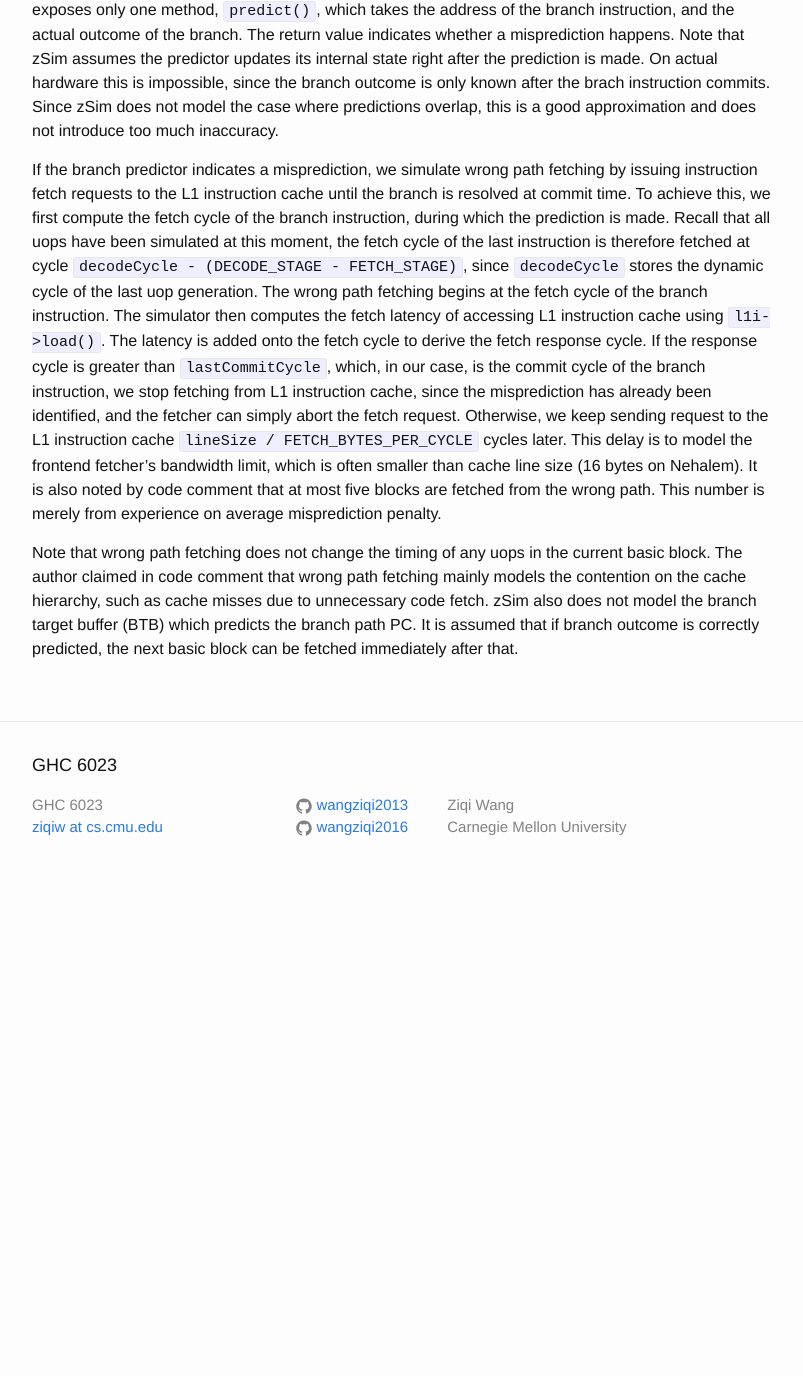
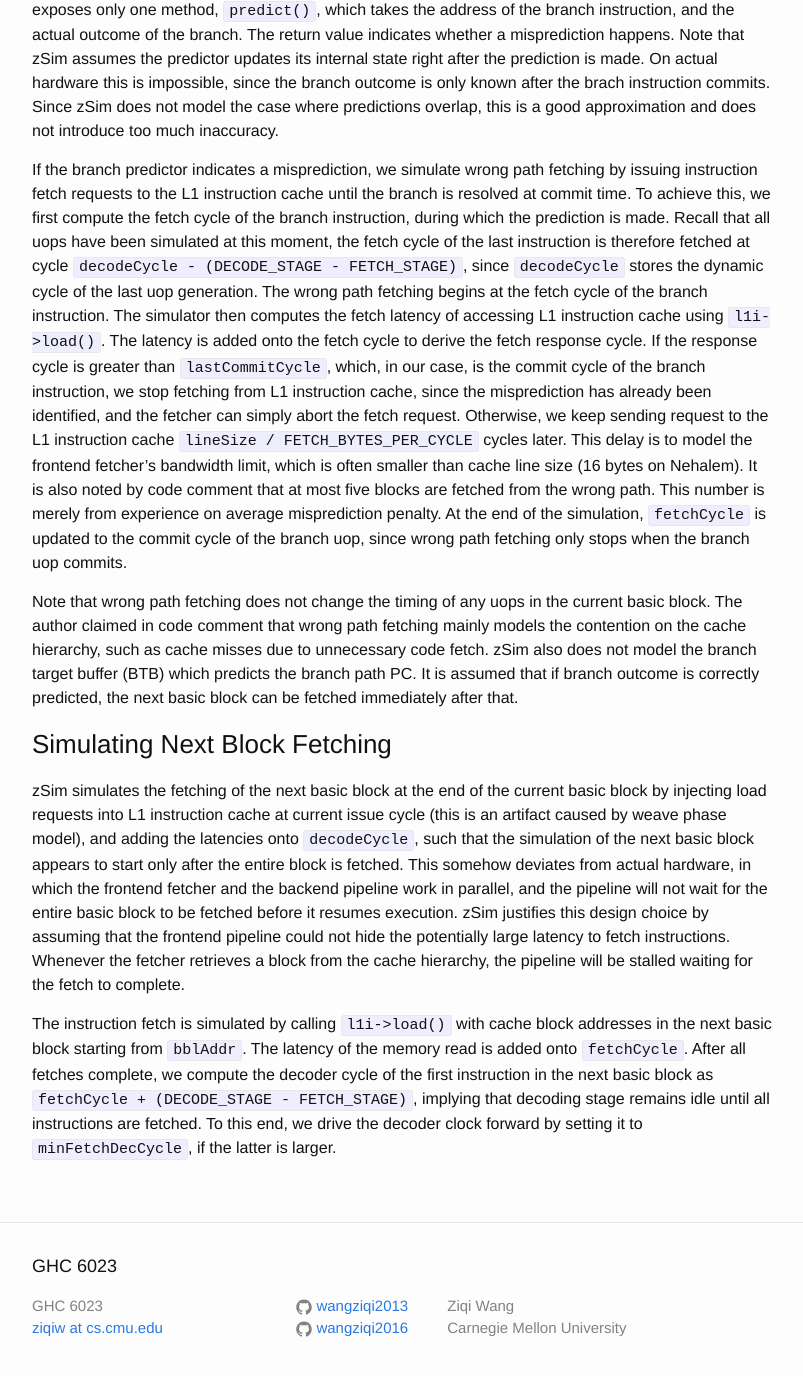
Before and after one commit to wangziqi2013/wangziqi2013.github.io, a Jekyll site: the page built from _posts/2019-12-31-zsim-microarch.markdown, in a window 1280 px wide and 1400 px high, scrolled down 22462 px. Shown: the top 1376 px of the window, without its empty margins (238-1041 px from the left). Built offline with Jekyll 4.4.1, drawn with Linux system fonts in a browser that asks for light colours; before the commit the page ends 23361 px from its top, so only the background shows below that.

Commit message:
Finish next block fetching

```diff
--- a/_posts/2019-12-31-zsim-microarch.markdown
+++ b/_posts/2019-12-31-zsim-microarch.markdown
@@ -821,9 +821,27 @@ cache, since the misprediction has already been identified, and the fetcher can
 we keep sending request to the L1 instruction cache `lineSize / FETCH_BYTES_PER_CYCLE` cycles later. This delay is
 to model the frontend fetcher's bandwidth limit, which is often smaller than cache line size (16 bytes on Nehalem).
 It is also noted by code comment that at most five blocks are fetched from the wrong path. This number is merely
-from experience on average misprediction penalty.
+from experience on average misprediction penalty. At the end of the simulation, `fetchCycle` is updated to the
+commit cycle of the branch uop, since wrong path fetching only stops when the branch uop commits.
 
 Note that wrong path fetching does not change the timing of any uops in the current basic block. The author claimed in
 code comment that wrong path fetching mainly models the contention on the cache hierarchy, such as cache misses due to
 unnecessary code fetch. zSim also does not model the branch target buffer (BTB) which predicts the branch path PC.
 It is assumed that if branch outcome is correctly predicted, the next basic block can be fetched immediately after that.
+
+### Simulating Next Block Fetching
+
+zSim simulates the fetching of the next basic block at the end of the current basic block by injecting load requests
+into L1 instruction cache at current issue cycle (this is an artifact caused by weave phase model), and adding the latencies
+onto `decodeCycle`, such that the simulation of the next basic block appears to start only after the entire block is fetched.
+This somehow deviates from actual hardware, in which the frontend fetcher and the backend pipeline work in parallel,
+and the pipeline will not wait for the entire basic block to be fetched before it resumes execution. zSim justifies
+this design choice by assuming that the frontend pipeline could not hide the potentially large latency to fetch instructions.
+Whenever the fetcher retrieves a block from the cache hierarchy, the pipeline will be stalled waiting for the fetch to
+complete.
+
+The instruction fetch is simulated by calling `l1i->load()` with cache block addresses in the next basic block
+starting from `bblAddr`. The latency of the memory read is added onto `fetchCycle`. After all fetches complete,
+we compute the decoder cycle of the first instruction in the next basic block as `fetchCycle + (DECODE_STAGE - FETCH_STAGE)`,
+implying that decoding stage remains idle until all instructions are fetched. To this end, we drive the decoder clock
+forward by setting it to `minFetchDecCycle`, if the latter is larger.
```
